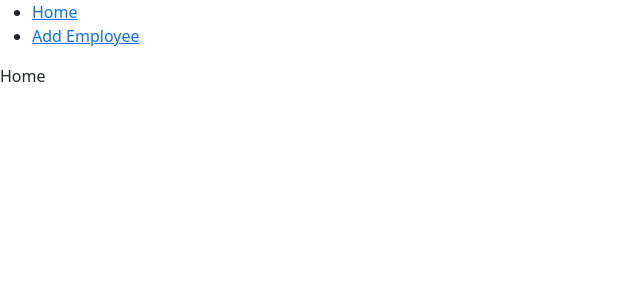
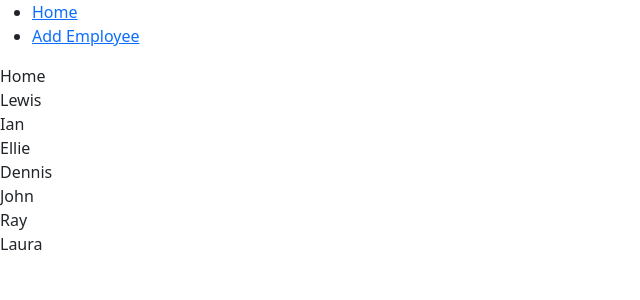
Before and after one commit to artiomtz/employee-management, a React (Vite) app in the folder frontend/: page / in a window 1280 px wide. Shown: the top 300 px of the page, without its empty margins (0-640 px from the left). Built offline with nearby package versions, Linux system fonts and the light colour scheme.

Commit message:
feat: add employee context

```diff
--- /dev/null
+++ b/frontend/src/components/Table.jsx
@@ -0,0 +1,18 @@
+import { React, useContext, useEffect } from "react";
+import EmployeeContext from "../context/EmployeeContext";
+
+export default function Table() {
+  const { employees, fetchEmployeeData } = useContext(EmployeeContext);
+
+  useEffect(() => {
+    fetchEmployeeData();
+  }, []);
+
+  return (
+    <div>
+      {employees.map((employee) => (
+        <div key={employee.firstName}>{employee.firstName}</div>
+      ))}
+    </div>
+  );
+}
--- /dev/null
+++ b/frontend/src/context/EmployeeContext.jsx
@@ -0,0 +1,26 @@
+import React, { useState, createContext } from "react";
+
+const EmployeeContext = createContext();
+
+export function EmployeeContextProvider({ children }) {
+  const [employees, setEmployees] = useState([]);
+
+  const fetchEmployeeData = async () => {
+    const employeeData = await import("../../public/sample_data.json");
+    // console.log(employeeData.employees);
+    setEmployees(employeeData.employees);
+  };
+
+  return (
+    <EmployeeContext.Provider
+      value={{
+        employees,
+        fetchEmployeeData,
+      }}
+    >
+      {children}
+    </EmployeeContext.Provider>
+  );
+}
+
+export default EmployeeContext;
--- a/frontend/src/pages/Home.jsx
+++ b/frontend/src/pages/Home.jsx
@@ -1,5 +1,12 @@
 import React from "react";
+import { EmployeeContextProvider } from "../context/EmployeeContext";
+import Table from "../components/Table";
 
 export default function Home() {
-  return <div>Home</div>;
+  return (
+    <EmployeeContextProvider>
+      <div>Home</div>
+      <Table />
+    </EmployeeContextProvider>
+  );
 }
```
